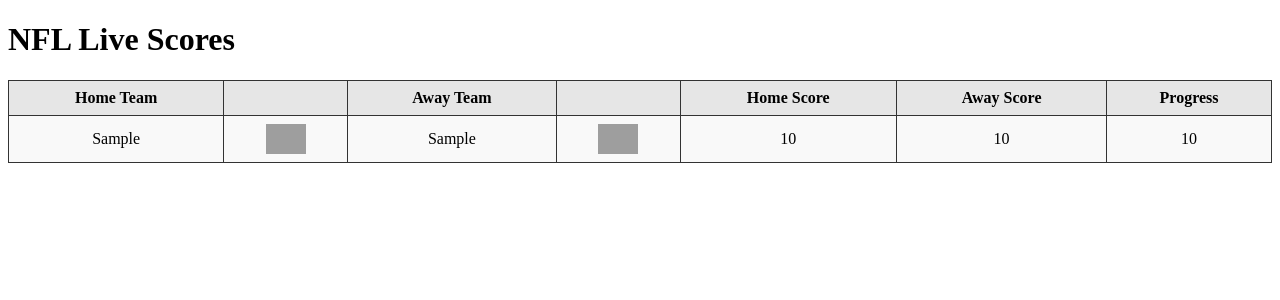
After one commit to shawntwjohnson/pyDawgs, a Flask app: page /nfl in a window 1280 px wide. The commit adds this page. Shown: the top 300 px of the page. Run offline with Flask 3, Linux system fonts and the light colour scheme; a database or web service that is not in the repository returns one stand-in record (values such as "Sample title"); data that the repository does not hold is empty; grey boxes are pictures that could not be loaded.

Commit message:
Nfl data imported into tables

```diff
--- a/main.py
+++ b/main.py
@@ -2,6 +2,7 @@ from flask import Flask, render_template
 from datetime import datetime
 from services.game_id_service import get_todays_game_ids, save_game_ids_to_json, load_game_ids_from_json
 from services.game_data_service import get_all_games_details, save_game_details_to_json
+from services.nfl_data_services import get_nfl_live_scores
 
 app = Flask(__name__)
 
@@ -27,5 +28,13 @@ def index():
 
     return render_template('index.html', game_details=game_details)
 
+
+@app.route('/nfl')
+def nfl_live_scores():
+    nfl_data = get_nfl_live_scores()
+    return render_template('nfl_live_scores.html', nfl_live_scores=nfl_data)
+
+
+
 if __name__ == '__main__':
     app.run(debug=True)
--- /dev/null
+++ b/services/nfl_data_services.py
@@ -0,0 +1,11 @@
+import requests
+
+def get_nfl_live_scores():
+    url = "https://www.thesportsdb.com/api/v2/json/60130162/livescore.php?l=4391"
+    try:
+        response = requests.get(url)
+        response.raise_for_status()  # Raises an HTTPError if the HTTP request returned an unsuccessful status code
+        return response.json()['events']
+    except requests.RequestException as e:
+        print(f"Error fetching NFL data: {e}")
+        return []
--- a/static/styles.css
+++ b/static/styles.css
@@ -20,3 +20,50 @@ th {
     background-color: #f2f2f2; /* Light grey background for visibility */
     height: 20px; /* Height to create space */
 }
+
+/* NFL Live Scores Table Styles */
+.nfl-table {
+    width: 100%;
+    border-collapse: collapse;
+    margin-top: 20px;
+}
+
+.nfl-table, .nfl-table th, .nfl-table td {
+    border: 1px solid #333; /* Darker border for distinction */
+}
+
+.nfl-table th, .nfl-table td {
+    padding: 8px;
+    text-align: center; /* Center align for better readability */
+}
+
+.nfl-table th {
+    background-color: #e6e6e6; /* Slightly darker header for contrast */
+}
+
+/* NFL Team Logo Styles */
+.nfl-logo {
+    width: 40px; /* Smaller size for logos */
+    height: auto;
+    display: block;
+    margin-left: auto;
+    margin-right: auto;
+}
+
+/* NFL Table Row Styling */
+.nfl-table tr:nth-child(even) {
+    background-color: #f9f9f9;
+}
+
+.nfl-table tr:hover {
+    background-color: #f1f1f1;
+}
+
+/* Responsive Design for NFL Table */
+@media screen and (max-width: 600px) {
+    .nfl-table {
+        width: 100%;
+        display: block;
+        overflow-x: auto;
+    }
+}
--- /dev/null
+++ b/templates/nfl_live_scores.html
@@ -0,0 +1,32 @@
+<!DOCTYPE html>
+<html>
+<head>
+    <title>NFL Live Scores</title>
+    <link rel="stylesheet" type="text/css" href="{{ url_for('static', filename='styles.css') }}">
+</head>
+<body>
+    <h1>NFL Live Scores</h1>
+    {% for game in nfl_live_scores %}
+    <table class="nfl-table">
+        <tr>
+            <th>Home Team</th>
+            <th></th> <!-- For Home Team Logo -->
+            <th>Away Team</th>
+            <th></th> <!-- For Away Team Logo -->
+            <th>Home Score</th>
+            <th>Away Score</th>
+            <th>Progress</th>
+        </tr>
+        <tr>
+            <td>{{ game['strHomeTeam'] }}</td>
+            <td><img src="{{ game['strHomeTeamBadge'] }}" alt="Home Team Logo" class="nfl-logo"></td>
+            <td>{{ game['strAwayTeam'] }}</td>
+            <td><img src="{{ game['strAwayTeamBadge'] }}" alt="Away Team Logo" class="nfl-logo"></td>
+            <td>{{ game['intHomeScore'] }}</td>
+            <td>{{ game['intAwayScore'] }}</td>
+            <td>{{ game['strProgress'] }}</td>
+        </tr>
+    </table>
+    {% endfor %}
+</body>
+</html>
```
